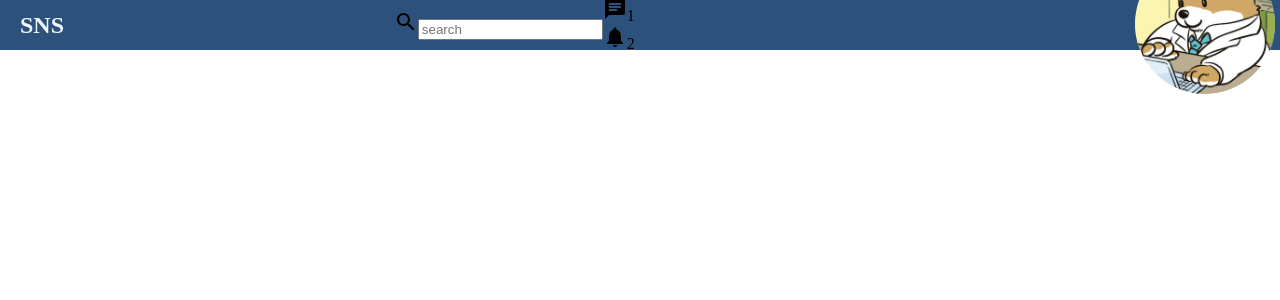
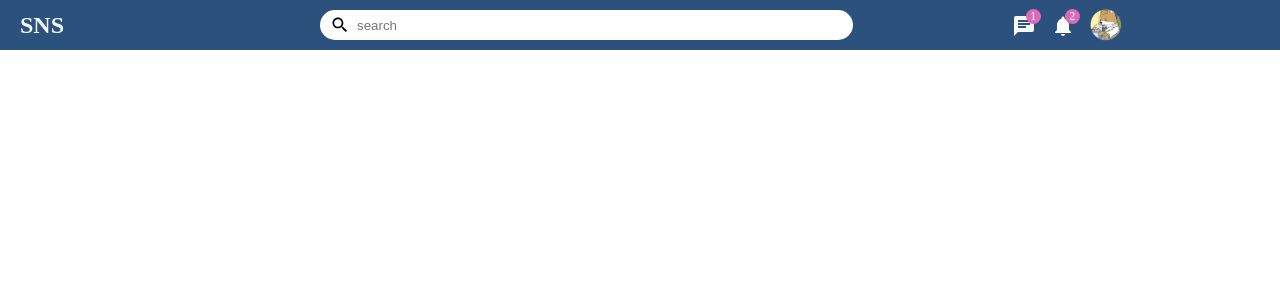
Before and after one commit to Tomoko-hub/tomokonSNSfrontend, a React (Create React App) app: page / in a window 1280 px wide. Shown: the top 300 px of the page. Built offline with nearby package versions, Linux system fonts and the light colour scheme.

Commit message:
topbar component ready

```diff
--- a/src/components/topbar/Topbar.css
+++ b/src/components/topbar/Topbar.css
@@ -20,10 +20,72 @@
     margin-left: 20px;
 }
 
-.topbarcentre {
+.searchbar {
+    width: 100%;
+    height: 30px;
+    background-color: #fff;
+    border-radius: 25px;
+    display: flex;
+    align-items: center;
+}
+
+.searchIcon {
+    font-size: 20px !important;
+    margin-left: 10px;
+    margin-right: 5px;
+}
+
+.serchInput{
+    border: none;
+    width: 80%;
+}
+
+.serchInput:focus {
+    outline: none;
+}
+
+.topbarCenter {
     flex: 5;
 }
 
+
 .topbarRight {
     flex: 4;
+    display: flex;
+    align-items: center;
+    justify-content: space-around;
+    color: #fff;
 }
+
+.topbarIconItems{
+    display: flex;
+}
+
+.topbarIconItem{
+    margin-right: 15px;
+    cursor: pointer;
+    position: relative;
+    margin-top: 5px;
+}
+
+.topbarIconBadge {
+    position: absolute;
+    top: -5px;
+    right: -5px;
+    background-color: #db6ab9;
+    width: 15px;
+    height: 15px;
+    border-radius: 50%;
+    display: flex;
+    align-items: center;
+    justify-content: center;
+    font-size: 12px;
+}
+
+.topbarImg{
+    width: 32px;
+    height: 32px;
+    border-radius: 50%;
+    cursor: pointer;
+    object-fit: cover;
+}
--- a/src/components/topbar/Topbar.jsx
+++ b/src/components/topbar/Topbar.jsx
@@ -21,6 +21,7 @@
             </div>
         </div>
         <div className="topbarRight">
+            <div className="topbarIconItems">
                 <div className='topbarIconItem'>
                     <ChatIcon />
                     <span className="topbarIconBadge">1</span>
@@ -29,8 +30,9 @@
                     <NotificationsIcon />
                     <span className="topbarIconBadge">2</span>
                 </div>
-        </div>
                 <img src="/assets/person/1.jpeg" alt="" className='topbarImg' />
             </div>
-  )
+        </div>
+    </div>
+  );
 }
```
Lines whose indentation alone changed are shown as unchanged.
